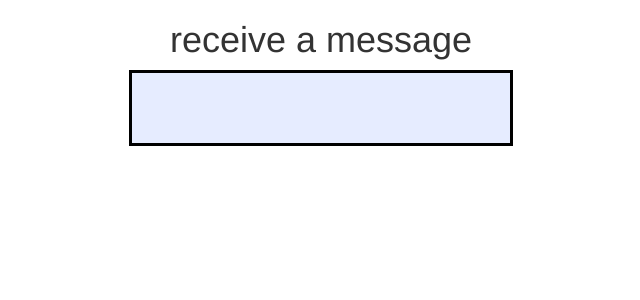
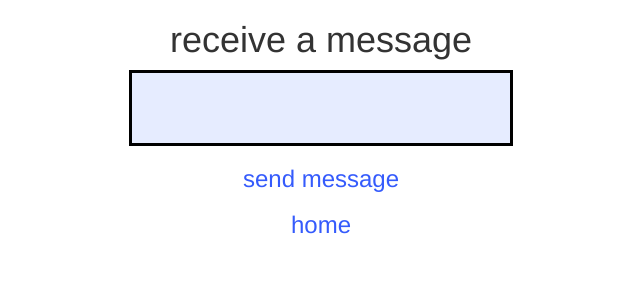
Before and after one commit to y4ahmed/Crowdfunding-Web-Application, a Django app: page /receive_message in a window 1280 px wide. Shown: the top 300 px of the page, without its empty margins (319-959 px from the left). Run offline with Django 3.2, Linux system fonts and the light colour scheme; data that the repository does not hold is empty; some libraries are stand-ins or nearby versions.

Commit message:
completed basic functionality for send and receive message

```diff
--- a/lokahi_dropbox/frontend/templates/messaging/receive_message.html
+++ b/lokahi_dropbox/frontend/templates/messaging/receive_message.html
@@ -12,8 +12,11 @@
   <ul>
 {% for message in messages %}
     <li>{{ message.message }}</li>
+        {{ message.sender }}
 {% endfor %}
 </ul>
 <br>
 </div>
+<h3><a href="/send_message/">send message</a></h3>
+<h3><a href="/home/">home</a></h3>
 {% endblock %}
--- a/lokahi_dropbox/frontend/templates/messaging/send_message.html
+++ b/lokahi_dropbox/frontend/templates/messaging/send_message.html
@@ -19,4 +19,6 @@
   </form>
 <br>
 </div>
+<h3><a href="/receive_message/">receive message</a></h3>
+<h3><a href="/home/">home</a></h3>
 {% endblock %}
```
